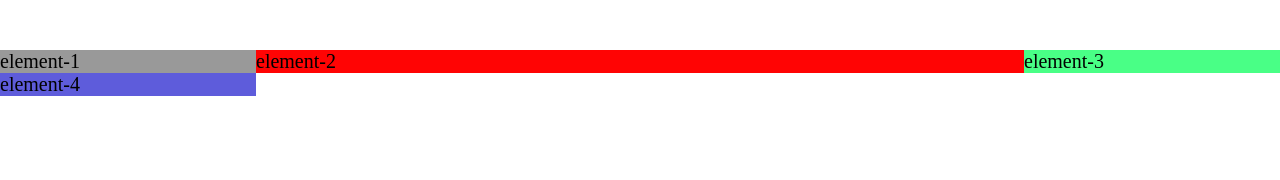
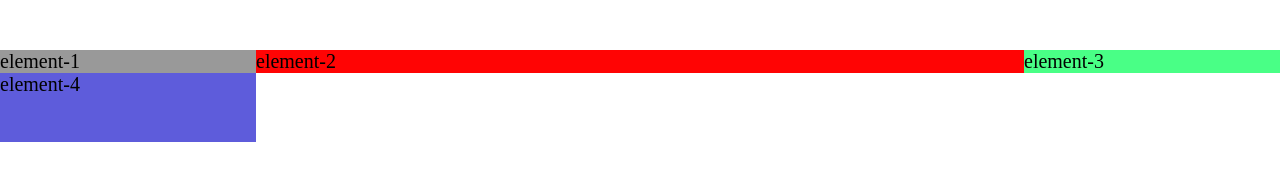
Before and after one commit to jenish82/Disply-Grid, a plain HTML site: page index.html in a window 1280 px wide. Shown: the top 180 px of the page. Drawn offline with Linux system fonts and the light colour scheme.

Commit message:
display grid3

```diff
--- a/stayle.css
+++ b/stayle.css
@@ -11,6 +11,7 @@ body{
     margin-top: 50px;
     display: grid;
     grid-template-columns: 20% 60% 25%;
+    grid-template-rows: 1fr 3fr;
 
 }
 .item-1{
```
